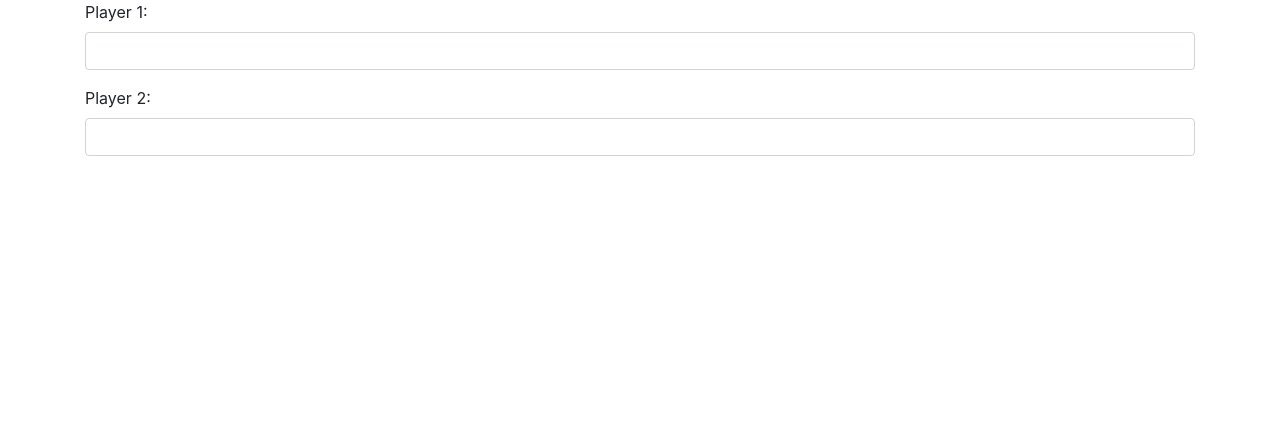
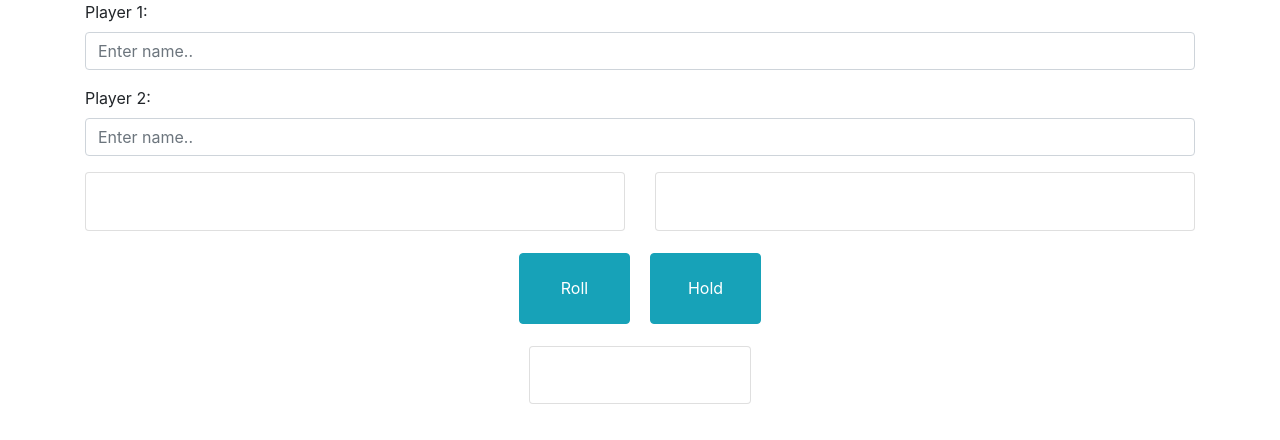
Before and after one commit to chloehellberg/jsPigDice, a plain HTML site: page index.html in a window 1280 px wide. Drawn offline with nearby package versions, Linux system fonts and the light colour scheme.

Commit message:
add HTML and CSS styling to the project
Co-authored-by David Butler <davidabutler92@yahoo.com>

```diff
--- a/css/styles.css
+++ b/css/styles.css
@@ -0,0 +1,18 @@
+.align-item {
+  display: flex;
+  align-items: center;
+  justify-content: center;
+  margin-top: 2%;
+}
+
+.btn {
+  margin: 0 10px 0 10px;
+  width: 10%;
+  padding: 2%;
+}
+
+#score-box {
+  font-size: 70px;
+  width: 20%;
+  text-align: center;
+}
--- a/index.html
+++ b/index.html
@@ -14,13 +14,59 @@
     <form id="start-game">
       <div class="form-group">
         <label for="player1">Player 1:</label>
-        <input id="player1" class="form-control" type="text">
+        <input id="player1" class="form-control" type="text" placeholder="Enter name.." required>
       </div>
       <div class="form-group">
         <label for="player2">Player 2:</label>
-        <input id="player2" class="form-control" type="text">
+        <input id="player2" class="form-control" type="text" placeholder="Enter name.." required>
       </div>
     </form>
+    <div id="game-board">
+      <div class="row">
+        <div class="col-6">
+          <div class="card">
+            <div class="card-body">
+              <div class="card-title">
+                <p id="player1-name"></p>
+              </div>
+              <div class="col-6">
+                <div class="player1-turn">
+                </div>
+                <div class="col-6">
+                </div>
+              </div>
+            </div>
+          </div>
+        </div>
+        <div class="col-6">
+          <div class="card">
+            <div class="card-body">
+              <div class="card-title">
+                <p id="player2-name"></p>
+              </div>
+              <div class="col-6">
+                <div class="player2-turn">
+                </div>
+                <div class="col-6">
+                </div>
+              </div>
+            </div>
+          </div>
+        </div>
+      </div>
+      <div class="align-item">
+        <button type="button" class="btn btn-info" id="roll-button">Roll</button>
+        <button type="button" class="btn btn-info" id="hold-button">Hold</button>
+      </div>
+        <div class="align-item">
+          <div class="card" id="score-box">
+            <div class="card-body">
+              <p id="score"></p>
+            </div>
+          </div>
+        </div>
+      </div>
+    </div>
   </div>
 </body>
 </html>
--- a/js/scripts.js
+++ b/js/scripts.js
@@ -38,5 +38,16 @@ Player.prototype.addScore = function(score) {
 // User Interface Logic
 
 $(document).ready(function() {
-  $("#")
+  $("#start-game").submit(function(event) {
+    let player1 = $("input#player1").val();
+    let player2 = $("input#player2").val();
+
+    $("#start-game").hide();
+    $("#game-board").show();
+  });
+  $("#game-board").on(function() {
+
+
+
+  });
 });
```
